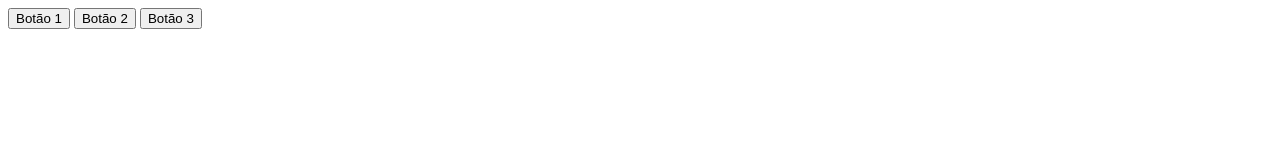
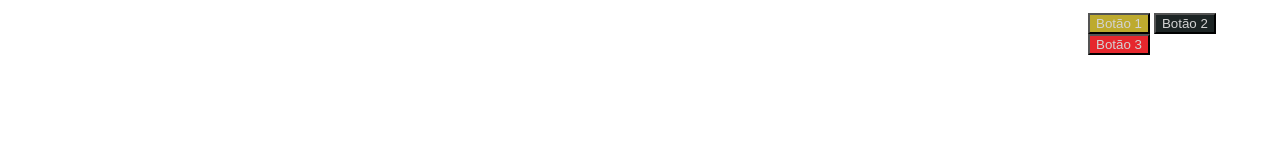
Before and after one commit to Raphael3c/Web_CollegeWork, a plain HTML site: page index.html in a window 1280 px wide. Drawn offline with Linux system fonts and the light colour scheme.

Commit message:
2° commit

```diff
--- a/css/style.css
+++ b/css/style.css
@@ -0,0 +1,28 @@
+body{
+    margin: 0;
+}
+
+/* Começo da estilização dos botões */
+
+#buttons{
+    position: relative;
+    margin-left: 85%;
+    margin-top: 1%;
+}
+
+#button1{
+    background-color: #bdaa2e;
+    color: #d3d3d3;
+}
+
+#button2{
+    background-color: #1c2424;
+    color: #d3d3d3;
+}
+
+#button3{
+    background-color: #e6272d;
+    color: #d3d3d3;
+}
+
+/* Fim estilização botões */
--- a/index.html
+++ b/index.html
@@ -2,15 +2,17 @@
 <html>
 <head>
     <meta charset="UTF-8">
-    <link href="css/style.css">
-    <link href="javascript/script.js">
+    <link rel="stylesheet" type="text/css" href="css/style.css"/>
+
     <title>Web College Work</title>
 </head>
-<body>
-    <divbutton>
-        <button id="button1" onclick="backCollor1()">Botão 1</button>
-        <button id="button2" onclick="backCollor2()">Botão 2</button>
-        <button id="button3" onclick="backCollor3()">Botão 3</button>
-    </divbutton>
+<body id="trocar">
+    <div id="buttons">
+        <button id="button1" onClick = "backCollor1()" >Botão 1</button>
+        <button id="button2" onClick = "backCollor2()" >Botão 2</button>
+        <button id="button3" onClick = "backCollor3()" >Botão 3</button>
+    </div>
+
+    <script type="text/javascript" src="javascript/script.js"></script>
 </body>
 </html>
--- a/javascript/script.js
+++ b/javascript/script.js
@@ -1,13 +1,11 @@
-<script>
-    function backCollor1() {
+ function backCollor1() {
+    document.bgColor = '#c2ac31'
+}
 
-    }
+function backCollor2(){
+    document.bgColor = '#000000'
+}
 
-    function backCollor2() {
-
-    }
-
-    function backCollor3() {
-
-    }
-</script>
+function backCollor3(){
+    document.bgColor = '#ec2628'
+}
```
